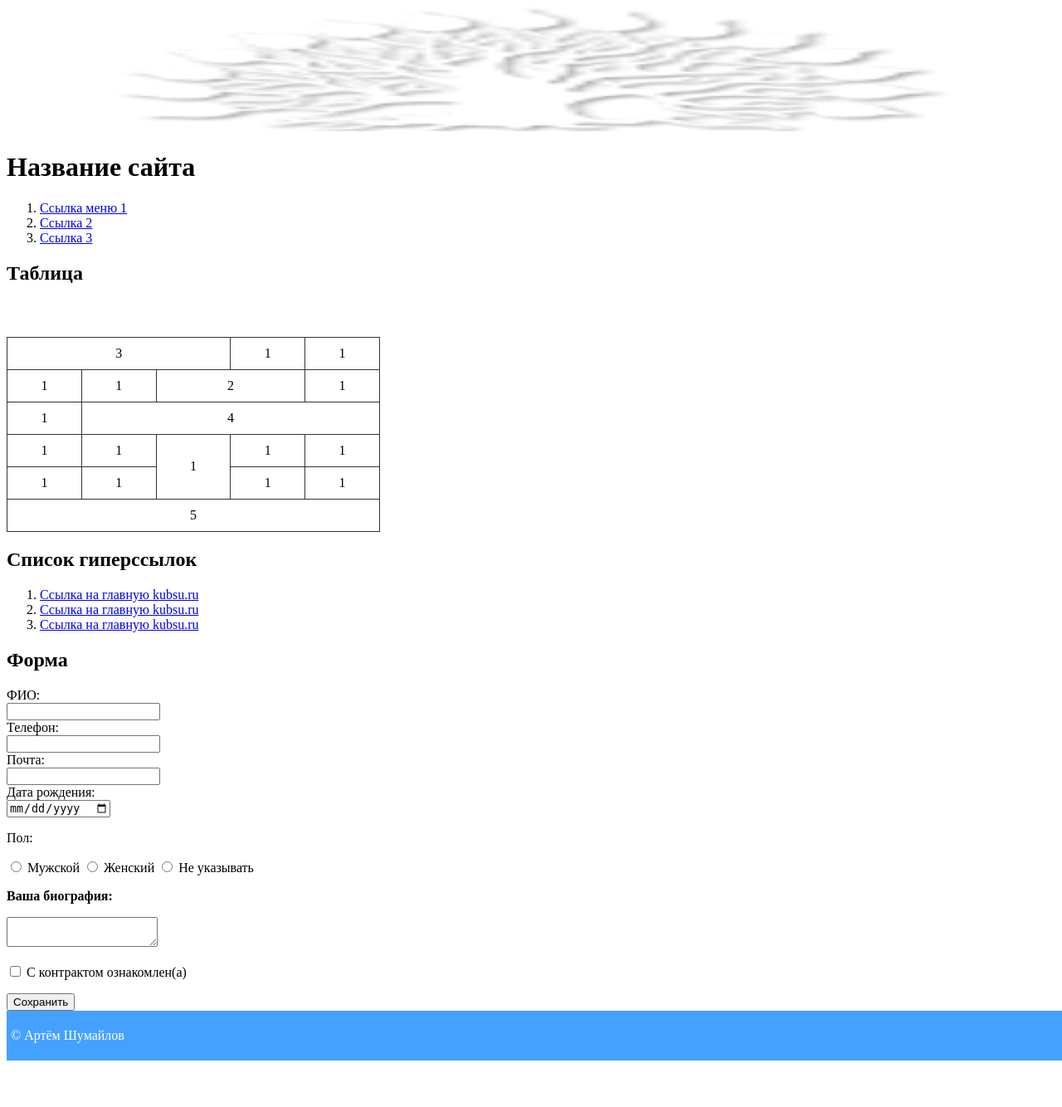
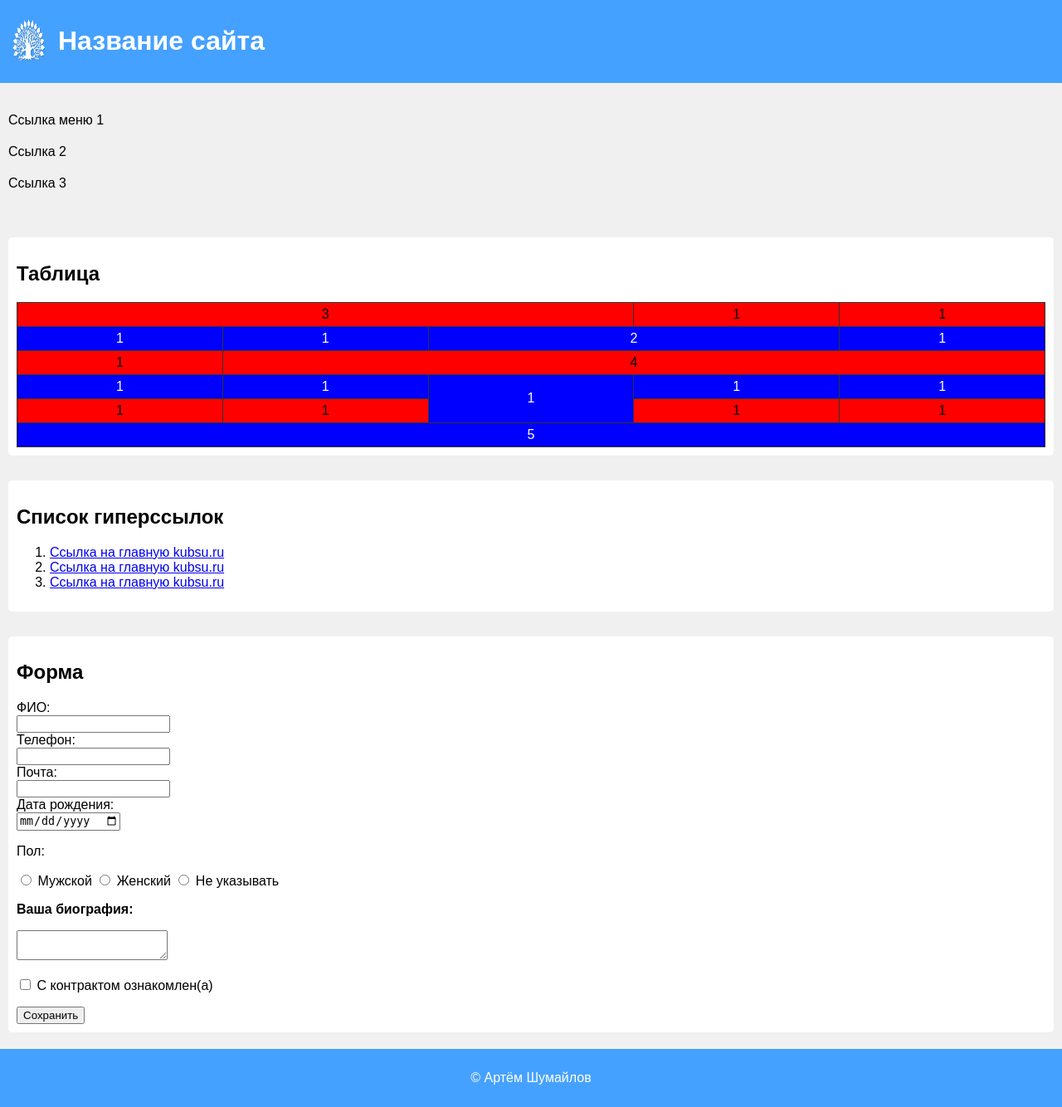
Before and after one commit to ArtyomShumaylov/ArtyomShumaylov.github.io, a PHP site: page /3.html in a window 1280 px wide. Shown: the whole page at 83% size. Before the commit the page ends 1278 px from the top, so only its background shows below. Run offline with PHP 8.4, Linux system fonts and the light colour scheme.

Commit message:
Update 3.css

```diff
--- a/3.css
+++ b/3.css
@@ -1,172 +1,99 @@
-.myDiv
-{
-    float: left;
-    height: 100px;
-    background-color: #45a1ff;
-    display: inline-block;
-    margin: 1px;
-    text-align: center;
-  }
-  .d1
-{
-    margin-left: 0;
-    margin-right: 1%;
-    width: 48%;
-}
-.d2
-{
-    margin-right: 0;
-    margin-left: 1%;
-    width: 49%;
-}
-.d3
-{
-
-    margin-left: 0;
-    margin-right: 0;
-    width: 100%;
+/* Базовые стили */
+body {
+    margin: 0;
+    font-family: Arial, sans-serif;
+    background-color: #f0f0f0;
 }
 
-.list1
-{
-    margin-top: 1%;
-    margin-left: 0;
-    text-align: left;
+.header, .menu, .content, .footer {
+    width: 100%;
+    padding: 10px;
+    box-sizing: border-box;
 }
 
-.table
-{
+/* Header */
+.header {
+    background-color: #45a1ff;
+    color: white;
+    display: flex;
+    align-items: center;
+}
+
+.post-container {
+    display: flex;
+    align-items: center;
+}
+
+.post-thumb img {
+    width: 50px;
+    height: 50px;
+    margin-right: 10px;
+}
+
+.menu ol {
+    list-style: none;
+    padding: 0;
+    display: flex;
+    flex-direction: column;
+    align-items: flex-start;
+}
+
+.menu li {
+    margin: 10px 0;
+}
+
+.menu a {
+    text-decoration: none;
+    color: black;
+}
+
+.table-section, .links, .form-section {
+    background-color: white;
+    margin: 10px 0;
+    padding: 10px;
+    border-radius: 5px;
+}
+
+.table {
     width: 100%;
-    border-collapse:collapse;
-    margin-left: auto;
-    margin-right: auto;
+    border-collapse: collapse;
+}
+
+.table td {
+    border: 1px solid #333;
+    padding: 5px;
     text-align: center;
+}
 
-}
-td
-    {
-        text-align: center;
-        padding:10px; border: 1px solid #333;
-    }
-.off
-{
-
+.table tr:nth-child(odd) {
     background-color: red;
 }
 
-.on
-{
-    background-color: #45a1ff;
+.table tr:nth-child(even) {
+    background-color: blue;
+    color: white;
 }
 
-.plist
-{
+.footer {
     background-color: #45a1ff;
-
-}
-.selection
-{
-    margin-top: 1%;
-    margin-bottom: 1%;
-
-}
-.plist1
-{
-    background-color: #45a1ff;
-    box-sizing: border-box;
-    width: 100%;
+    color: white;
+    text-align: center;
 }
 
-footer
-{
-    width: 100%;
-    display: flex;
-    justify-content: left;
-    padding: 5px;
-    background-color: #45a1ff;
-    color: #fff;
-}
-
-  @media only screen and (min-width: 768px) {
-
-    .myDiv {
-        height: 150px;
-        width: 33.3%;
-        background-color: #45a1ff;
-        display: inline-block;
-        margin: 0%;
-        text-align: center;
-
+@media (min-width: 768px) {
+    .menu ol {
+        flex-direction: column;
     }
 
-    img{
-        width: 100%;
-        height: 150px;
+    .content {
+        display: flex;
+        flex-direction: column;
+        gap: 10px;
     }
 
-    .d1
-    {
-        float: left;
+    .table-section,
+    .links,
+    .form-section {
+        flex: 1 1 100%;
     }
-    .d2
-    {
-
-        float:left;
-        margin-left: 0;
-        font-size: xx-large;
-    }
-    .d3{
-        margin-bottom: 2%;
-    }
-
-    .list1
-    {
-        display:inline-block;
-        position:relative;
-    }
-
-    .table {
-        margin-top: 5%;
-        max-width: 450px;
-        margin-left: 0;
-    }
-    td
-    {
-        text-align: center;
-        padding:10px; border: 1px solid #333;
-    }
-
-    .off
-    {
-        background-color: red;
-    }
-
-    .on
-    {
-        background-color: #45a1ff;
-    }
-
-
-    .max
-    {
-        margin-left: auto;
-        margin-right: auto;
-        max-width: 960px;
-    }
-
-    .plist
-    {
-        background-color: #45a1ff;
-
-    }
-
-    footer
-{
-    display: flex;
-    justify-content: left;
-    padding: 5px;
-    background-color: #45a1ff;
-    color: #fff;
 }
-
-}
```
